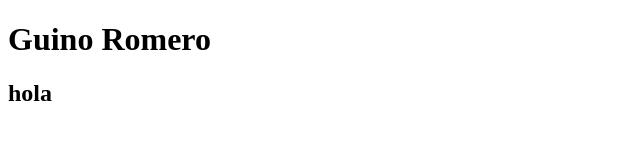
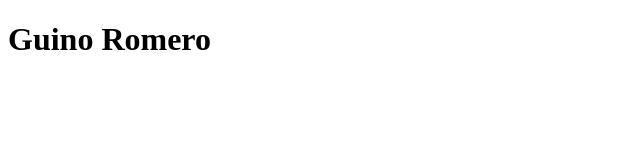
Before and after one commit to GinoRoLa/guinoromero-card, a plain HTML site: page index.html in a window 1280 px wide. Shown: the full height of the page, 0-640 px from the left. Drawn offline with Linux system fonts and the light colour scheme.

Commit message:
inicio de proyecto

```diff
--- a/index.html
+++ b/index.html
@@ -7,6 +7,5 @@
 </head>
 <body>
     <h1>Guino Romero</h1>
-    <h2>hola</h2>
 </body>
 </html>
```
